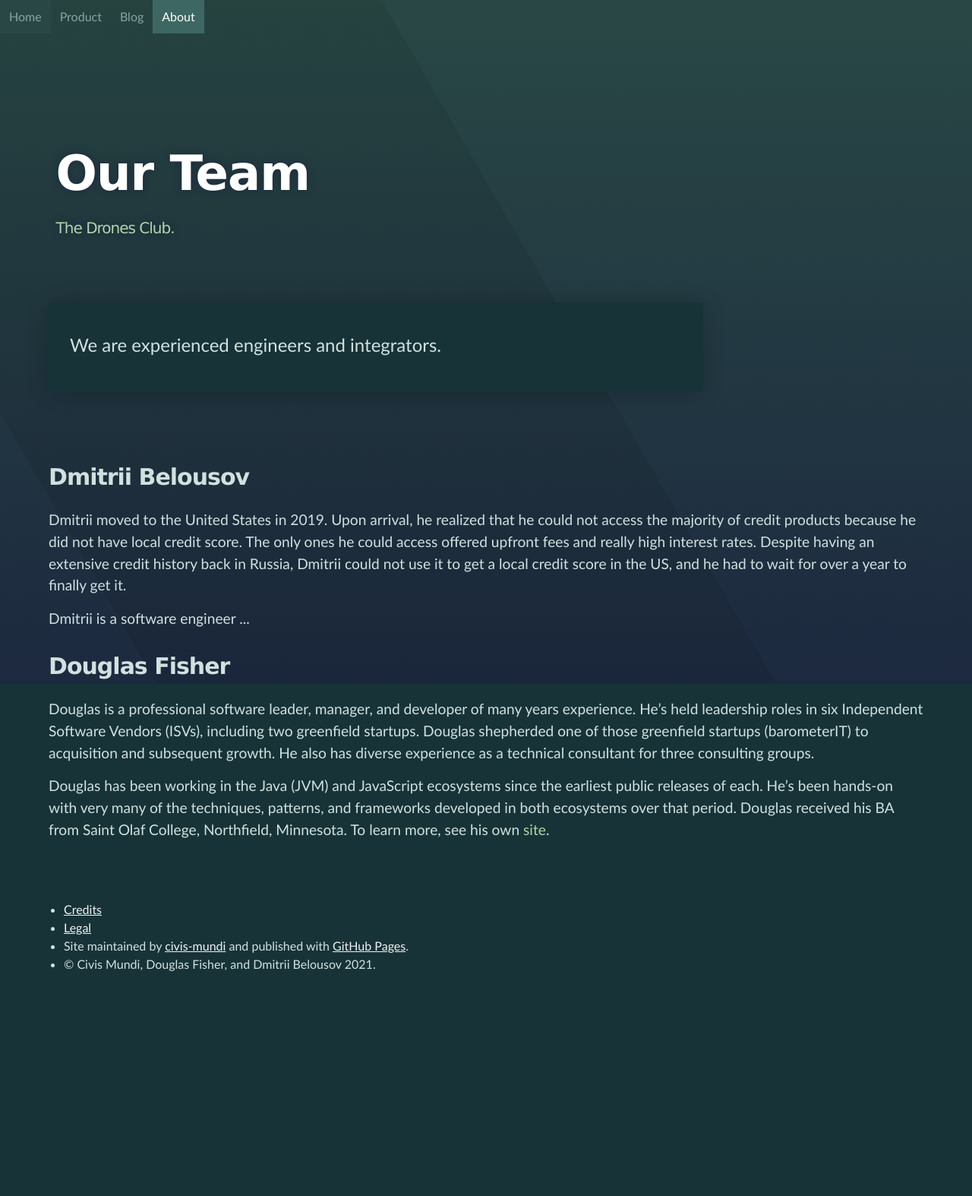
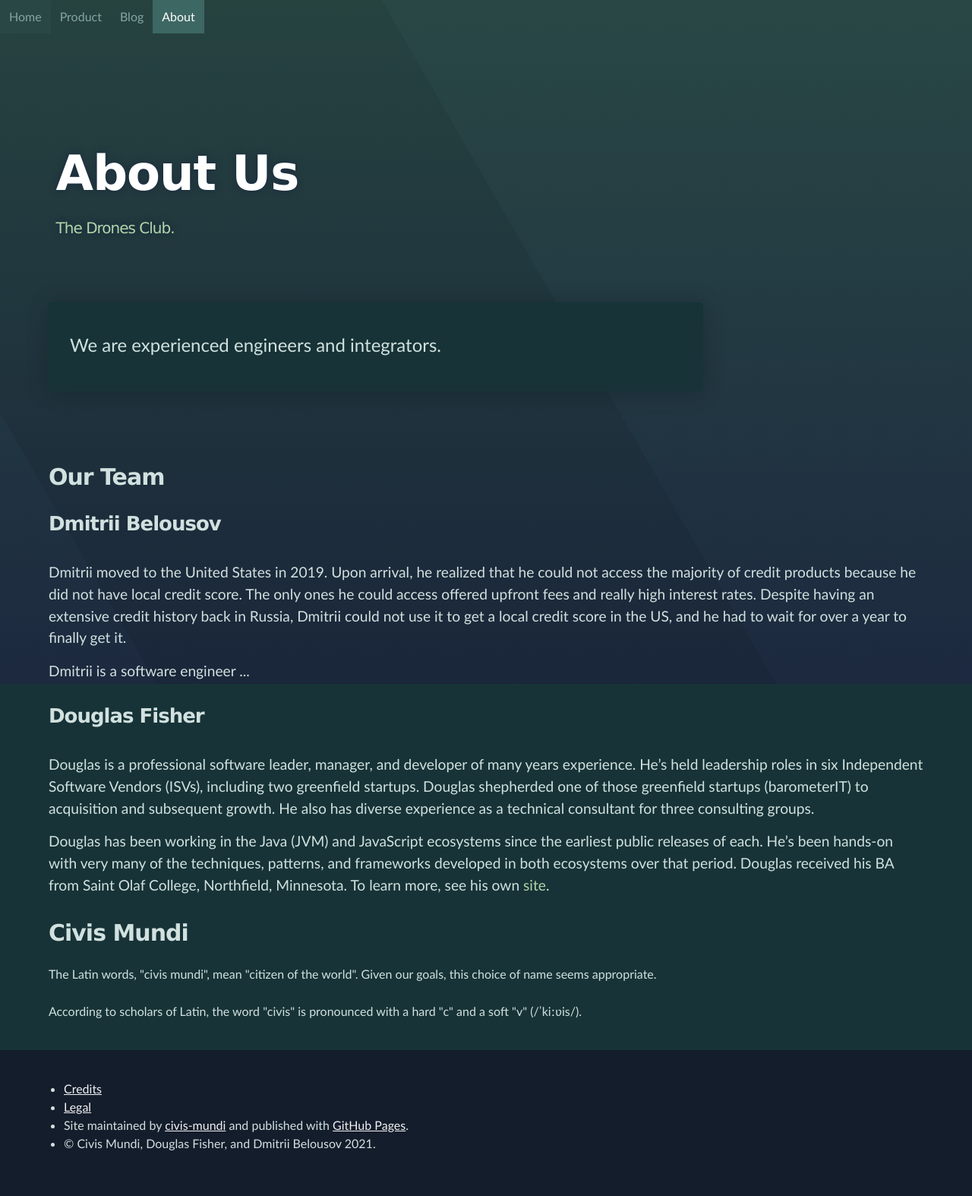
Before and after one commit to civis-mundi/civis-mundi.github.io, a Jekyll site: the page built from pages/about.html, in a window 1280 px wide. Shown: the whole page at 76% size. Built offline with Jekyll 4.4.1, drawn with Linux system fonts in a browser that asks for light colours; before the commit the page ends 1338 px from its top, so only the background shows below that.

Commit message:
# Style and content.

```diff
--- a/_sass/full-width.scss
+++ b/_sass/full-width.scss
@@ -211,5 +211,5 @@ Full-Width Styles
   width: 100%;
   height: 12rem; /* Footer height */
   z-index: 2;
-  background: $body_background_color;
+  background: #141d2c;
 }
--- a/_sass/styles.scss
+++ b/_sass/styles.scss
@@ -1,5 +1,6 @@
 $body_background_color: #173337;
 $body_background_color-darker: #06130E;
 $body_background_color-darkest: #020D09;
+$body_background_color-accent-darkest: #162237;
 $shadow_color: #00000033;
 $font_color: #d1e1df;
--- a/pages/about.html
+++ b/pages/about.html
@@ -6,7 +6,7 @@ title: About
 <!-- HEADER -->
 <div id="header_wrap" class="outer">
     <header class="inner">
-        <h1 id="project_title">Our Team</h1>
+        <h1 id="project_title">About Us</h1>
         <h2 id="project_tagline">The Drones Club.</h2>
     </header>
 </div>
@@ -17,7 +17,9 @@ title: About
     </p>
 </div>
 
-<h1>Dmitrii Belousov</h1>
+<h1>Our Team</h1>
+
+<h2>Dmitrii Belousov</h2>
 
 <div class="content-story-section">
     <p>
@@ -32,7 +34,7 @@ title: About
     </p>
 </div>
 
-<h1>Douglas Fisher</h1>
+<h2>Douglas Fisher</h2>
 <div class="content-story-section">
     <p>
         Douglas is a professional software leader, manager, and developer of many years experience. He’s held leadership
@@ -47,3 +49,11 @@ title: About
         <a href="https://dfisher95350.github.io/">site</a>.
     </p>
 </div>
+
+<h1>Civis Mundi</h1>
+<p>
+The Latin words, "civis mundi", mean "citizen of the world". Given our goals, this choice of name seems appropriate.
+</p>
+<p>
+According to scholars of Latin, the word "civis" is pronounced with a hard "c" and a soft "v" (/ˈkiːʋis/).
+</p>
--- a/pages/product.html
+++ b/pages/product.html
@@ -6,7 +6,7 @@ title: Product
 <!-- HEADER -->
 <div id="header_wrap" class="outer">
     <header class="inner">
-        <h1 id="project_title">WorldCredit</h1>
+        <h1 id="project_title">IFINN</h1>
         <h2 id="project_tagline">International financial normalization, aggregation, and analysis.</h2>
     </header>
 </div>
```
